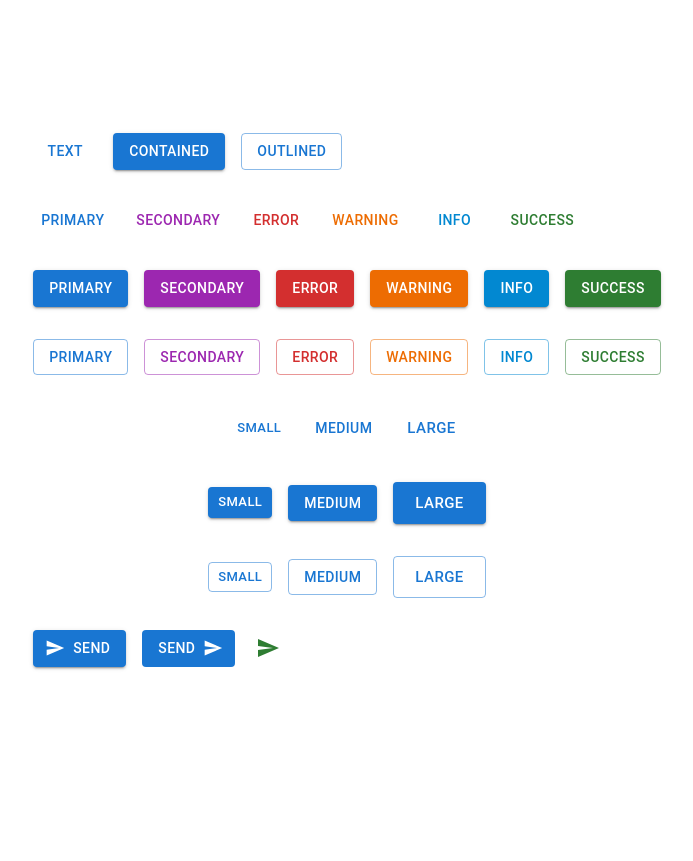
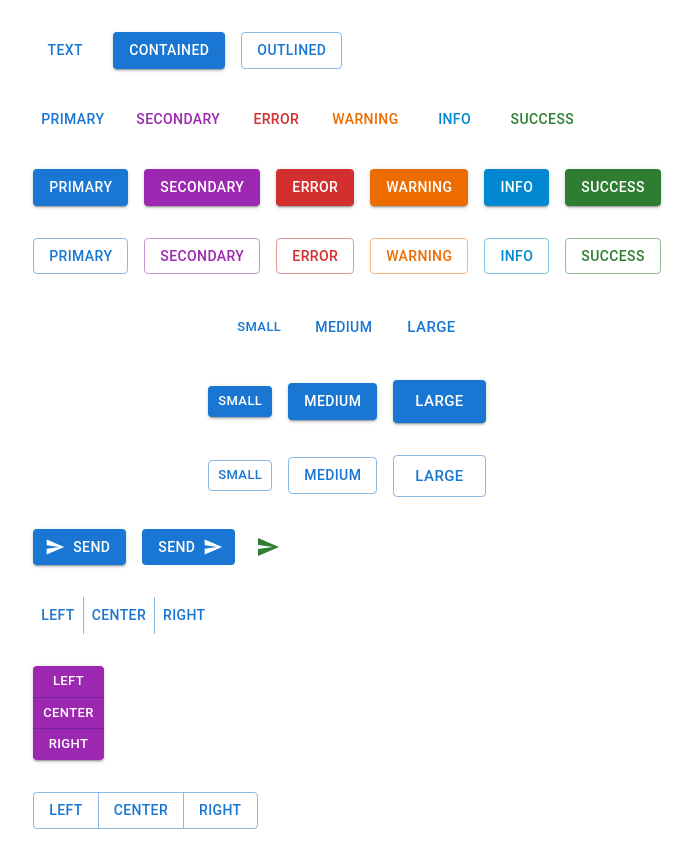
Before and after one commit to p-fassbender/react-material-ui-demo, a React (Vite) app: page / in a window 1280 px wide. Shown: the whole page, without its empty margins (293-986 px from the left). Before the commit the page ends 800 px from the top, so only its background shows below. Built offline with nearby package versions, Linux system fonts and the light colour scheme.

Commit message:
mui button group

```diff
--- a/src/components/MuiButton.jsx
+++ b/src/components/MuiButton.jsx
@@ -1,6 +1,7 @@
 import React from 'react'
-import { Stack, Button, IconButton } from '@mui/material'
+import { Stack, Button, IconButton, ButtonGroup } from '@mui/material'
 import SendIcon from '@mui/icons-material/Send';
+import { Rowing } from '@mui/icons-material';
 
 export const MuiButton = () => {
     return (
@@ -64,6 +65,28 @@
                     <Button variant='contained' endIcon={<SendIcon />} disableElevation>send</Button>
                     <IconButton aria-label='send' color='success' size='small'><SendIcon /></IconButton>
                 </Stack>
+
+                <Stack direction={'row'}>
+                    <ButtonGroup variant='text' >
+                        <Button>Left</Button>
+                        <Button>Center</Button>
+                        <Button>Right</Button>
+                    </ButtonGroup>
+                </Stack>
+                <Stack direction={'row'}>
+                    <ButtonGroup variant='contained' orientation='vertical' color='secondary' size='small' aria-label='alignment button group'>
+                        <Button onClick={() => alert('Clicked')}>Left</Button>
+                        <Button>Center</Button>
+                        <Button>Right</Button>
+                    </ButtonGroup>
+                </Stack>
+                <Stack direction={'row'}>
+                    <ButtonGroup variant='outlined'>
+                        <Button>Left</Button>
+                        <Button>Center</Button>
+                        <Button>Right</Button>
+                    </ButtonGroup>
+                </Stack>
             </Stack>
         </>
     )
```
